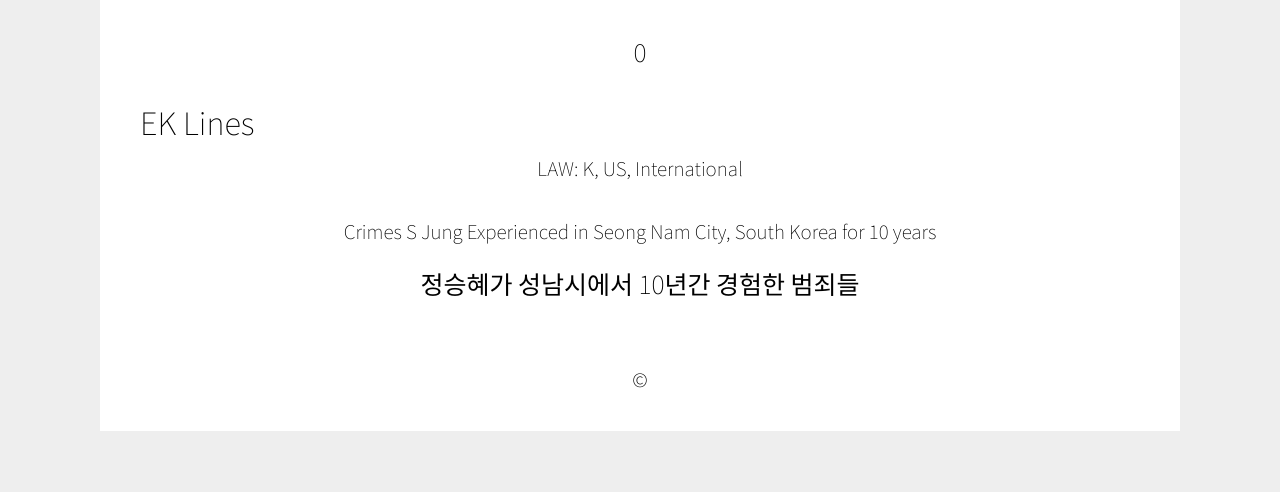
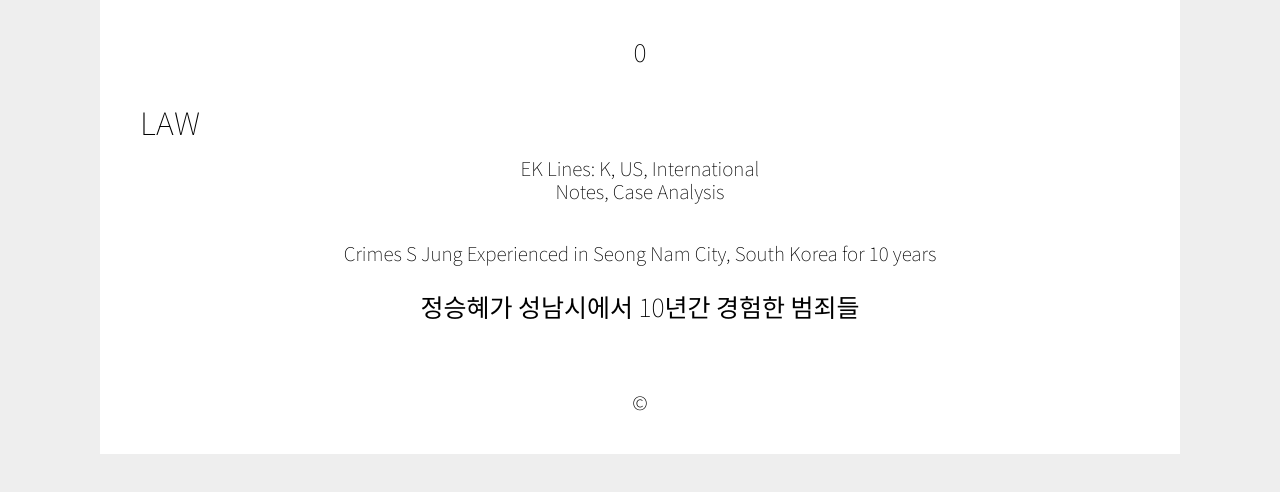
Before and after one commit to datargb/i, a plain HTML site: page index.html in a window 1280 px wide. Drawn offline with Linux system fonts and the light colour scheme.

Commit message:
Update index.html

```diff
--- a/index.html
+++ b/index.html
@@ -49,8 +49,10 @@ content[i].style.display = 'none';
 <Div align="center" style="background-color:#fff;border:#000 solid 0px;padding:40px;max-width:1000px;">
 <div style="margin:0px 0 40px 0px;padding:0px;background-color:#fff;" ><a href="../" style="font-size:25px;"  >0<font style="color:#efefef;"></font></a></div>
 
-<div style="margin:0px 0px 20px 0px;padding:0px;background-color:#fff;vertical-align:top"  class="HL">EK Lines</div>
-  <div style="margin:0px 0px 40px 0px;padding:0px;background-color:#fff;vertical-align:top">LAW: K, US, International</div>
+<div style="margin:0px 0px 20px 0px;padding:0px;background-color:#fff;vertical-align:top"  class="HL">LAW</div>
+  <div style="margin:0px 0px 40px 0px;padding:0px;background-color:#fff;vertical-align:top">EK Lines: K, US, International
+    <br>Notes, Case Analysis
+  </div>
 <div style="margin:0px 0px 30px 0px;padding:0px;background-color:#fff;vertica-align:top;">Crimes S Jung Experienced in Seong Nam City, South Korea for 10 years</div>
 <div style="margin:0px 0px 70px 0px;padding:0px;background-color:#fff;vertica-align:top;"><a href="https://datargb.github.io/CI.pdf" style="font-size:25px;" target="_blank" >정승혜가 성남시에서 10년간 경험한 범죄들</a></div>
 
```
